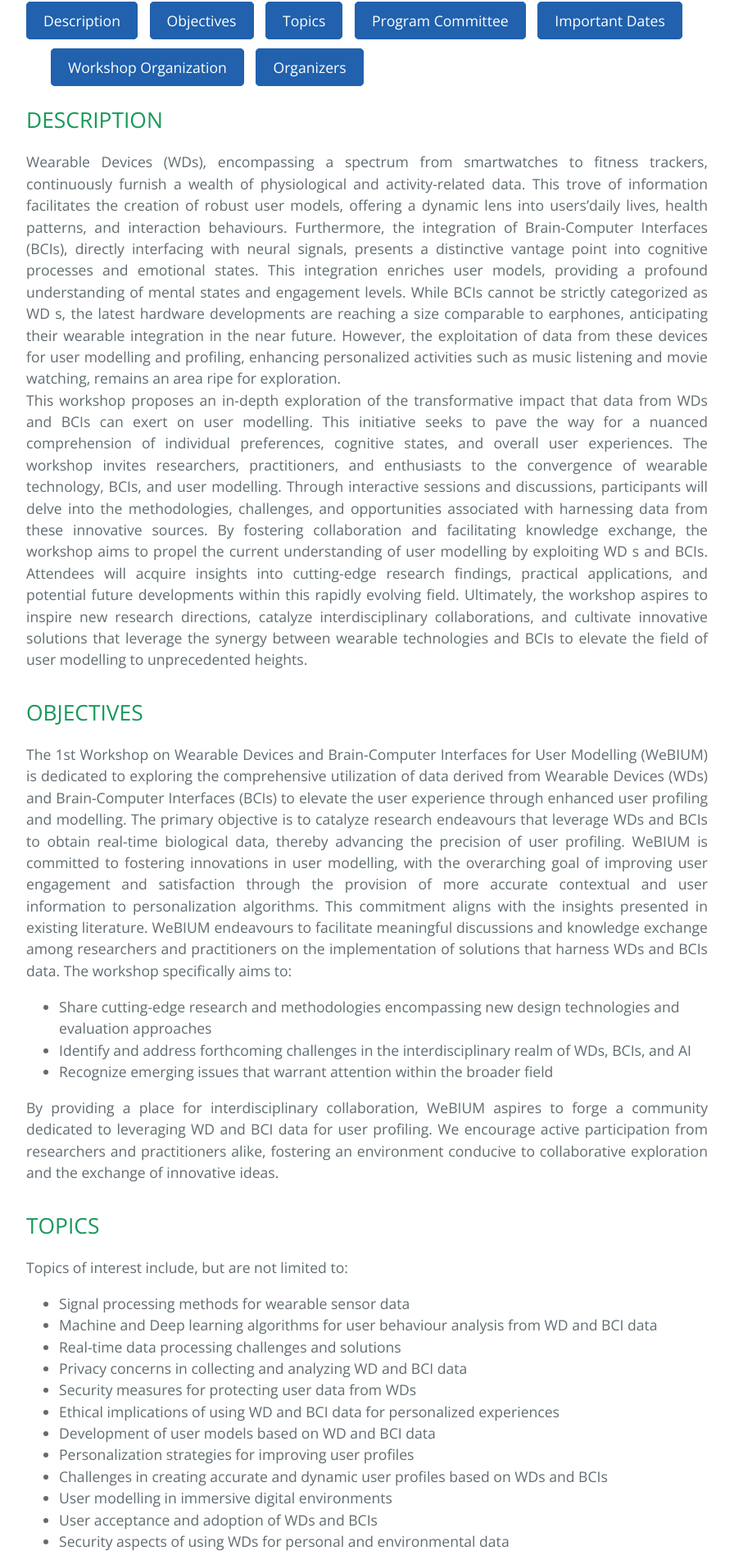
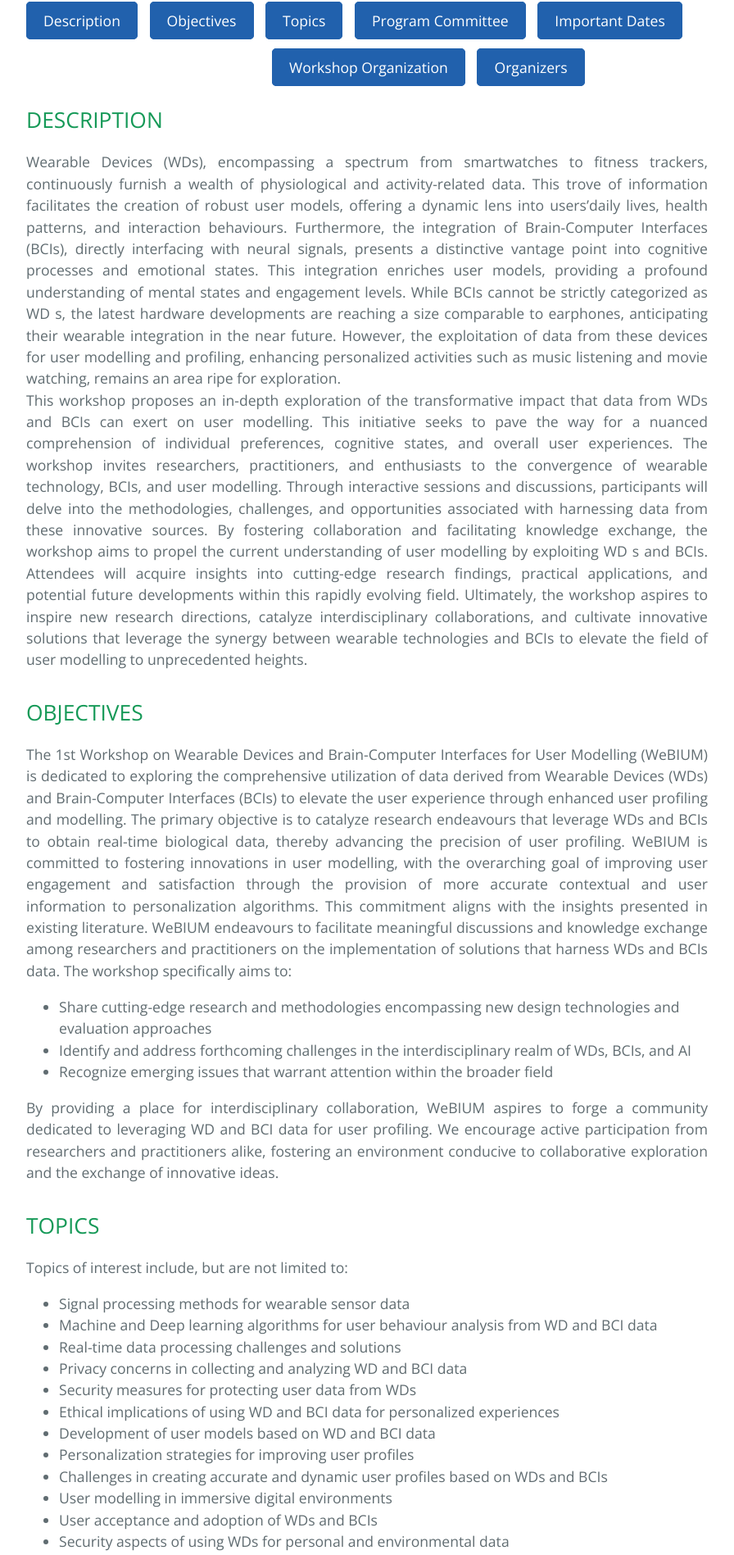
Before and after one commit to domenicolofu/webium24, a Jekyll site: the page built from index.md, in a window 1280 px wide. Shown: the part 882-2779 px from the top of the page at 82% size, without its empty margins (192-1088 px from the left). Built offline with Jekyll 4.4.1, drawn with Linux system fonts in a browser that asks for light colours.

Commit message:
Update index.md

```diff
--- a/index.md
+++ b/index.md
@@ -6,7 +6,7 @@ layout: default
 <a href="#TOP" class="button">Topics</a>
 <a href="#PC" class="button">Program Committee</a>
 <a href="#ID" class="button">Important Dates</a><br>
-<div style='margin-top:30px; margin-left:30px;'>
+<div style='margin-top:30px; margin-left:300px;'>
 <a href="#WO" class="button">Workshop Organization</a>
 <a href="#OR" class="button">Organizers</a></div>
 
```
